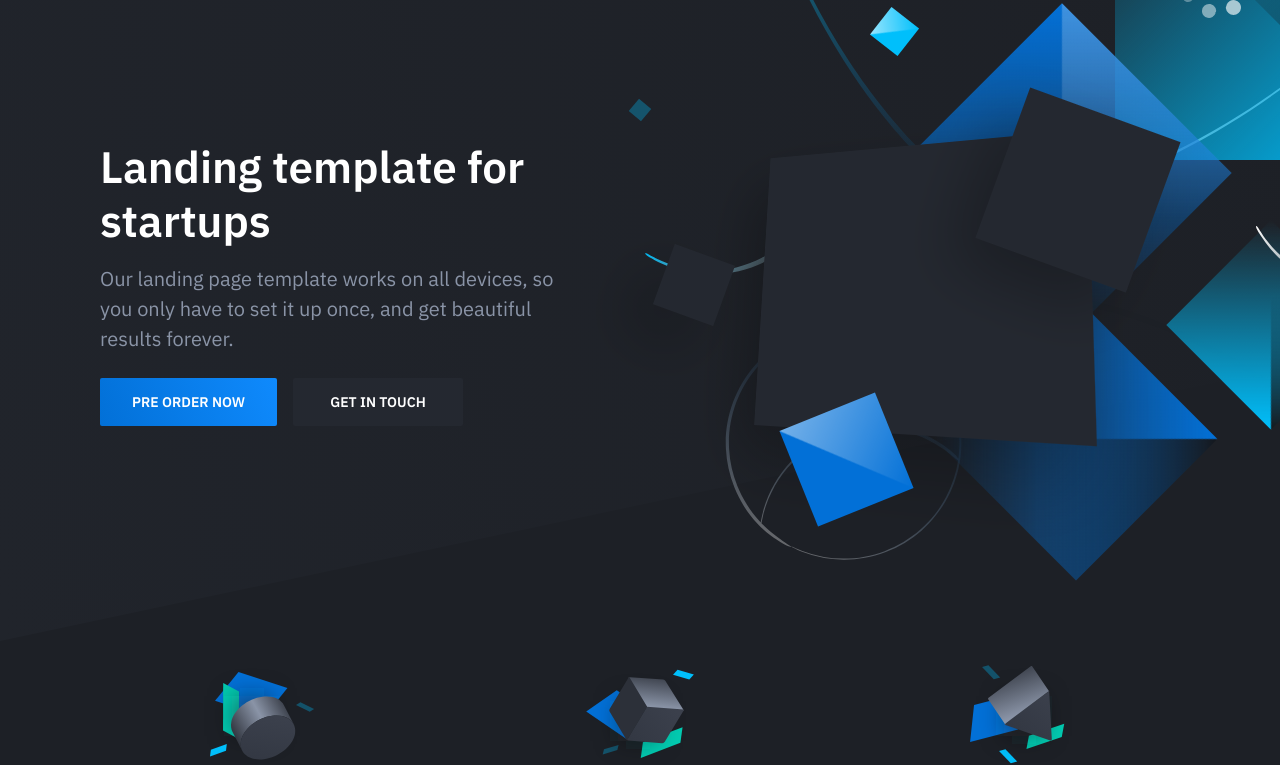
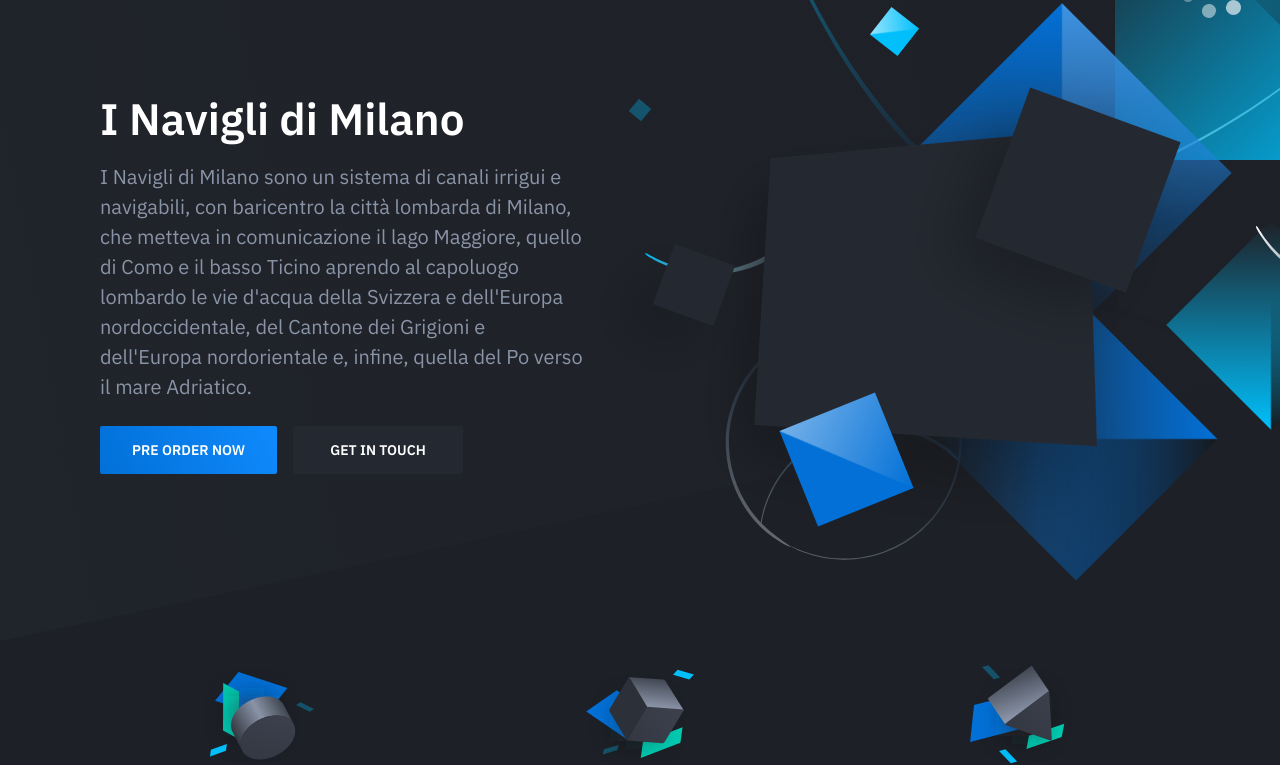
Before and after one commit to Camma02/es-landing-ga4, a plain HTML site: page index.html in a window 1280 px wide. Shown: the part 59-824 px from the top of the page. Drawn offline with nearby package versions, Linux system fonts and the light colour scheme.

Commit message:
Titolo e paragrafo

```diff
--- a/index.html
+++ b/index.html
@@ -35,9 +35,13 @@
                 <div class="container">
                     <div class="hero-inner">
                         <div class="hero-copy">
-                            <h1 class="hero-title mt-0">Landing template for startups</h1>
-                            <p class="hero-paragraph">Our landing page template works on all devices, so you only have
-                                to set it up once, and get beautiful results forever.</p>
+                            <h1 class="hero-title mt-0">
+                                I Navigli di Milano
+                            </h1>
+                            <p class="hero-paragraph">
+                                I Navigli di Milano sono un sistema di canali irrigui e navigabili, con baricentro la città lombarda di Milano, che metteva in comunicazione il lago Maggiore,
+                                 quello di Como e il basso Ticino aprendo al capoluogo lombardo le vie d'acqua della Svizzera e dell'Europa nordoccidentale, del Cantone dei Grigioni e dell'Europa nordorientale e, infine, quella del Po verso il mare Adriatico.
+                                </p>
                             <div class="hero-cta"><a class="button button-primary" href="preorder.html">Pre order
                                     now</a><a class="button" href="#">Get in touch</a></div>
                         </div>
```
